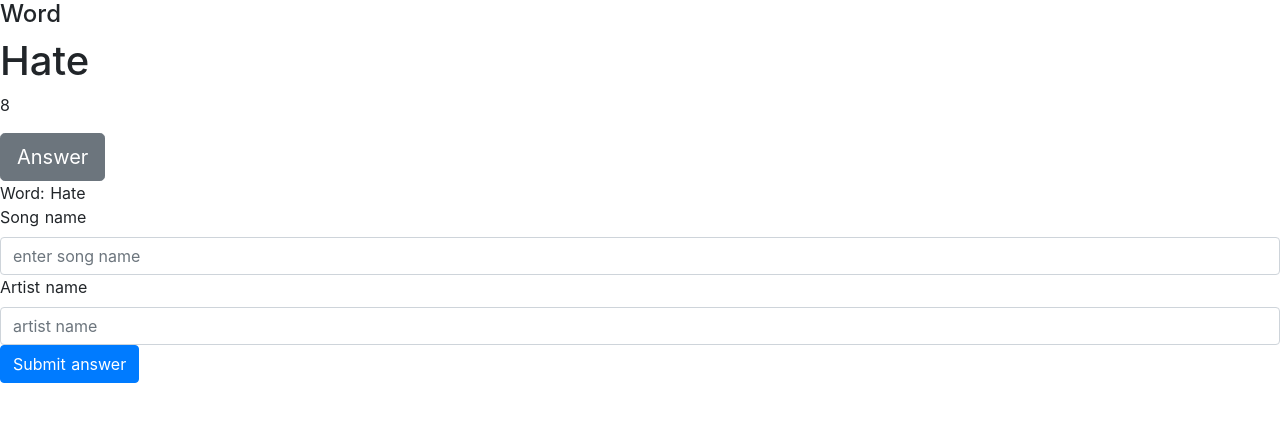
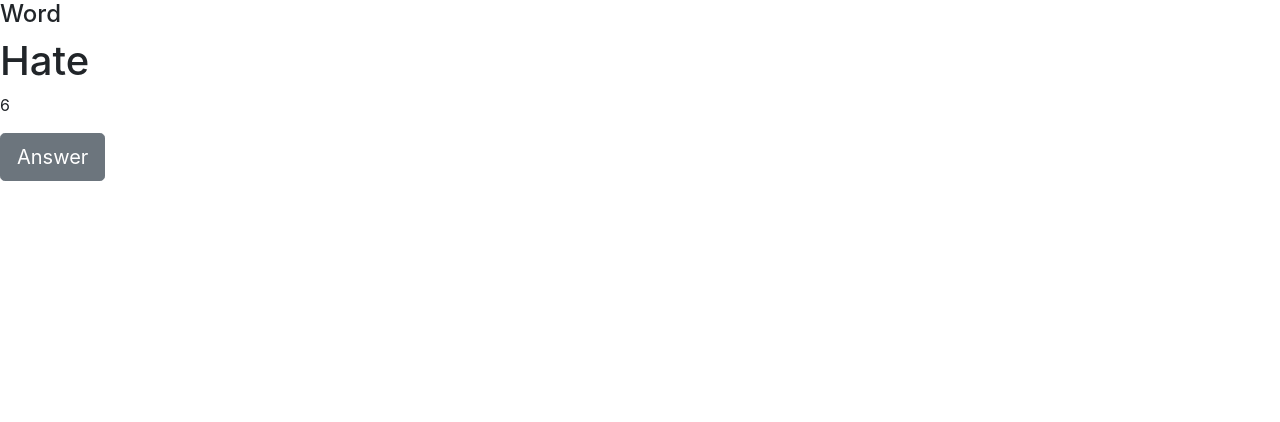
Before and after one commit to kemi-kun/gyo-main, a Nuxt app in the folder gyo-nuxt/: page /round/1/start-round in a window 1280 px wide. Shown: the top 422 px of the page. Built offline with nearby package versions, Linux system fonts and the light colour scheme.

Commit message:
Hide enter anwer form and move it to word countdown component

```diff
--- a/gyo-nuxt/components/EnterAnswerForm.vue
+++ b/gyo-nuxt/components/EnterAnswerForm.vue
@@ -9,7 +9,7 @@
         <b-form-input id="song-name" class="mb-2 mr-sm-2 mb-sm-0" placeholder="enter song name"></b-form-input>
         <label class="mr-sm-2" for="inline-form-set-num_words">Artist name</label>
         <b-form-input id="inline-form-set-num_words" class="mb-2 mr-sm-2 mb-sm-0" placeholder="artist name"></b-form-input>
-        <b-button variant="primary" type='submit' href='word-countdown'>Submit answer</b-button>
+        <b-button variant="primary" type='submit'>Submit answer</b-button>
       </b-form>
     </div>
   </div>
--- a/gyo-nuxt/components/WordCountdown.vue
+++ b/gyo-nuxt/components/WordCountdown.vue
@@ -1,8 +1,9 @@
 <template>
   <div id='word-countdown'>
-    <challenge-word :cword='tempCword'></challenge-word>
-    <p >{{timerCountWord}}</p>
-    <b-button id='answer-button' size='lg' href='enter-answer-form'>Answer</b-button>
+    <challenge-word :cword='tempCword' v-if='!show'></challenge-word>
+    <p v-if='!show'>{{timerCountWord}}</p>
+    <b-button id='answer-button' size='lg' v-if='!show' v-on:click='show = true'>Answer</b-button>
+    <enter-answer-form cword='Hate' v-if='show'></enter-answer-form>
   </div>
 </template>
 
@@ -22,7 +23,8 @@ export default {
     return {
       tempCword: this.cword,
       timerCountWord: 10,
-      timerMessage: 0
+      timerMessage: 0,
+      show: false
     }
   },
   emits: ['time-up'],
--- a/gyo-nuxt/pages/round/_id/start-round.vue
+++ b/gyo-nuxt/pages/round/_id/start-round.vue
@@ -1,8 +1,7 @@
 <template>
   <div id='start-round'>
     <wait-round :timer=timerCount v-if='timerCount > 0'></wait-round>
-    <word-countdown @time-up="handleTimeup($event)" cword='Hate' v-else ></word-countdown>
-    <enter-answer-form cword='Hate'></enter-answer-form>
+    <word-countdown @time-up="handleTimeup($event)" cword='Hate' v-if='timerCount === 0 && fromChild > 0' ></word-countdown>
     <word-answer cword='Hate' v-if="fromChild === 0"></word-answer>
   </div>
 </template>
@@ -10,13 +9,11 @@
 <script>
 import WaitRound from '~/components/WaitRound.vue'
 import WordCountdown from '~/components/WordCountdown.vue'
-import EnterAnswerForm from '~/components/EnterAnswerForm.vue'
 import WordAnswer from '~/components/WordAnswer.vue'
 export default {
   components: {
     WaitRound,
     WordCountdown,
-    EnterAnswerForm,
     WordAnswer
   },
   data () {
```
